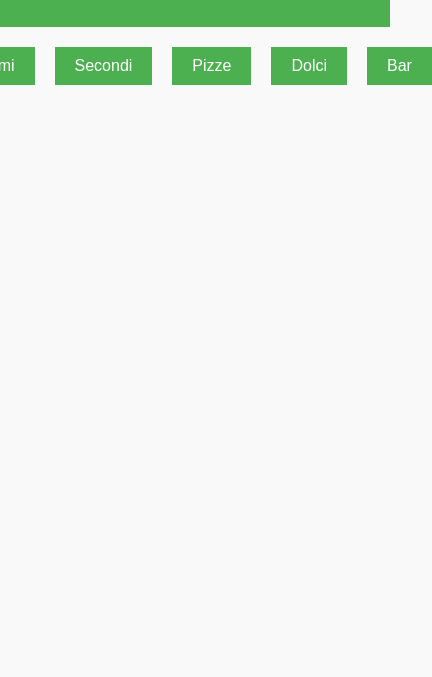
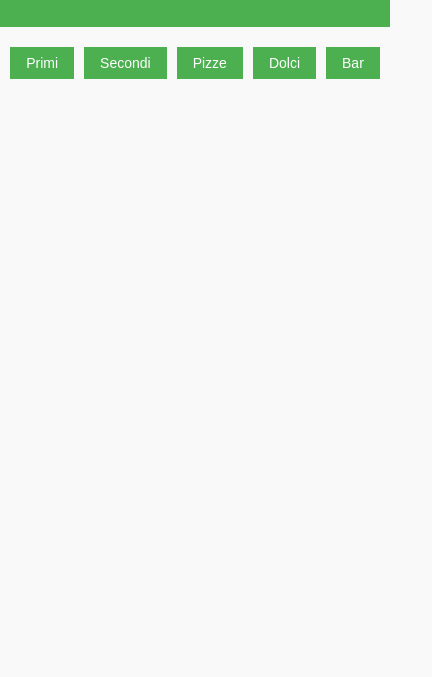
Before and after one commit to Bovo00/my_digital_men-, a plain HTML site: page index.html in a window 390 px wide. Shown: the part 167-844 px from the top of the page, 432 px wide, since content can reach past the window. Drawn offline with Linux system fonts and the light colour scheme.

Commit message:
Update styles.css

```diff
--- a/styles.css
+++ b/styles.css
@@ -64,3 +64,11 @@ header {
     color: #4CAF50;
     font-weight: bold;
 }
+
+@media screen and (max-width: 600px) {
+    .menu-buttons button {
+        font-size: 14px;
+        padding: 8px 16px;
+        margin: 0 5px;
+    }
+}
```
